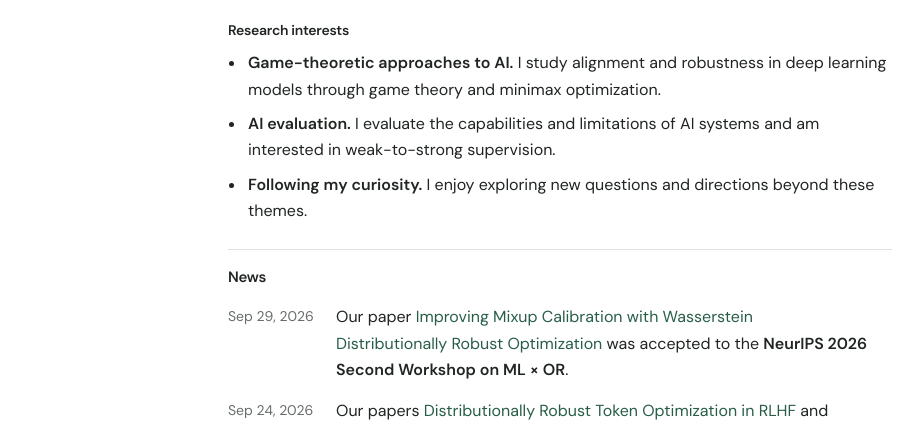
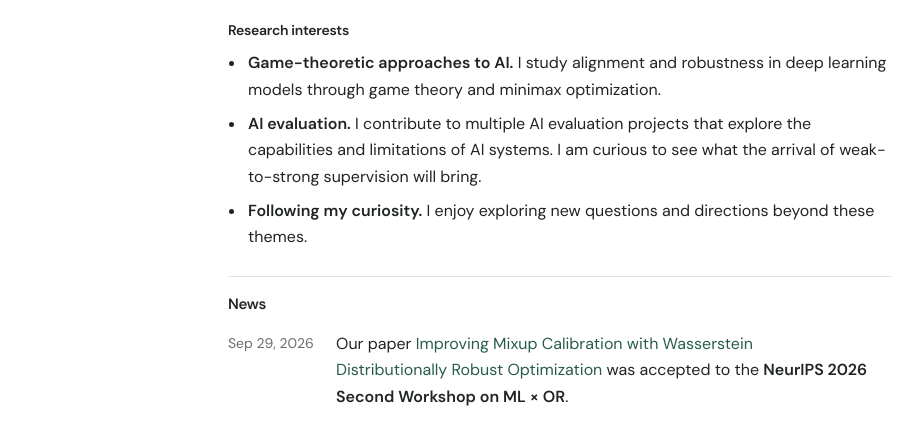
Before and after one commit to brownight/jiaminghu.github.io, a plain HTML site: page index.html in a window 1280 px wide. Shown: the part 382-803 px from the top of the page, without its empty margins (178-1101 px from the left). Drawn offline with Linux system fonts and the light colour scheme.

Commit message:
Clarify AI evaluation participation and future curiosity

```diff
--- a/index.html
+++ b/index.html
@@ -32,7 +32,7 @@
         <section aria-labelledby="research-heading"><h2 id="research-heading" class="eyebrow">Research interests</h2>
           <ul class="research-list">
             <li><strong>Game-theoretic approaches to AI.</strong> I study alignment and robustness in deep learning models through game theory and minimax optimization.</li>
-            <li><strong>AI evaluation.</strong> I evaluate the capabilities and limitations of AI systems and am interested in weak-to-strong supervision.</li>
+            <li><strong>AI evaluation.</strong> I contribute to multiple AI evaluation projects that explore the capabilities and limitations of AI systems. I am curious to see what the arrival of weak-to-strong supervision will bring.</li>
             <li><strong>Following my curiosity.</strong> I enjoy exploring new questions and directions beyond these themes.</li>
           </ul>
         </section>
```
